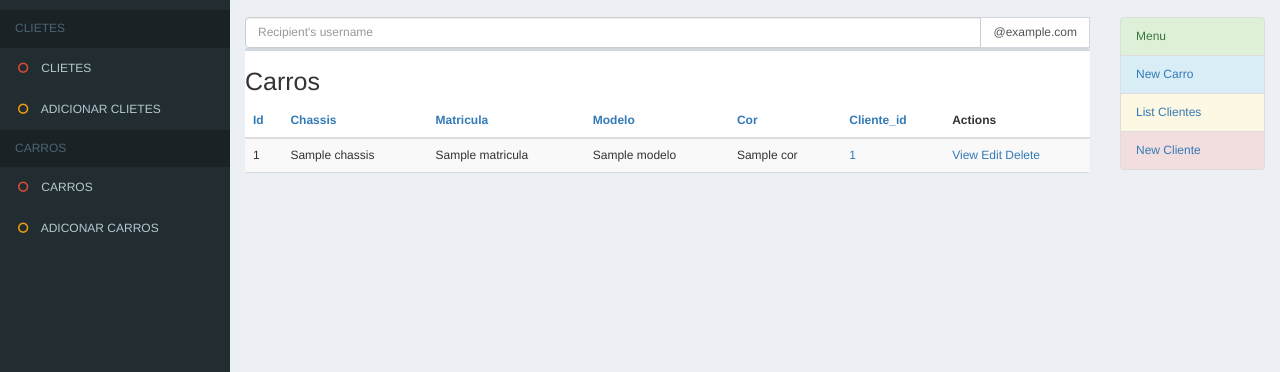
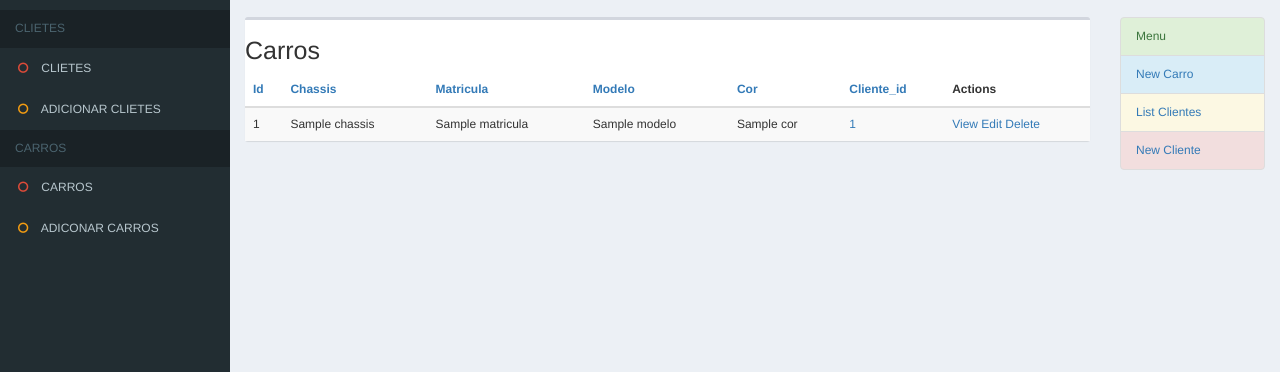
Before and after one commit to macome/aly, a CakePHP app: the page made by app/View/Carros/index.ctp in a window 1280 px wide. Shown: the part 159-531 px from the top of the page. Run offline with PHP 8.4 and a stand-in for CakePHP, Linux system fonts and the light colour scheme; the template is opened without the code that fills it: most values are stand-ins (such as "Sample title", 1, 10 or a date in 2020); some libraries are stand-ins or nearby versions.

Commit message:
remocao da nav bar

```diff
--- a/app/View/Carros/index.ctp
+++ b/app/View/Carros/index.ctp
@@ -56,10 +56,10 @@
 <div class="row">
 
 	<div class="col-md-10">
-		<div class="input-group">
+		<!--<div class="input-group">
   			<input type="text" class="form-control" placeholder="Recipient's username" aria-describedby="basic-addon2">
   			<span class="input-group-addon" id="basic-addon2">@example.com</span>
-		</div>
+		</div>-->
 
 		<div class="box box-default">
 		    <div class="carros index">
```
